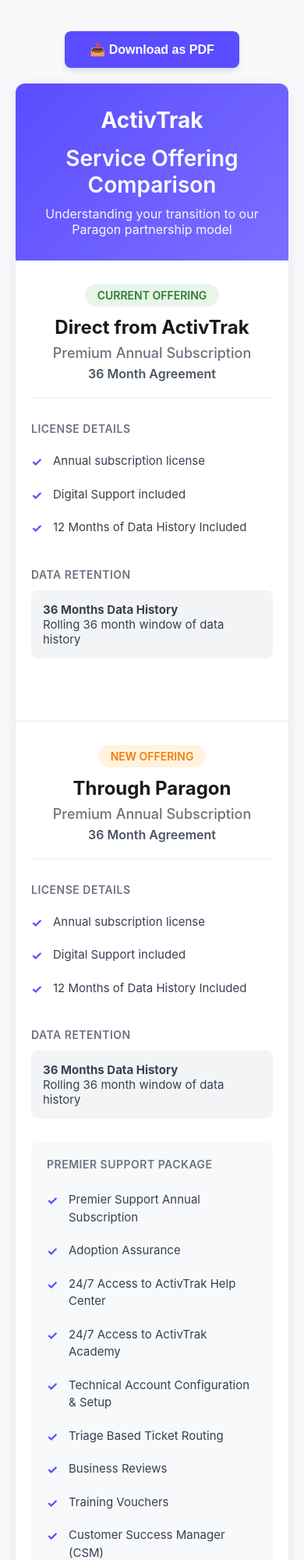
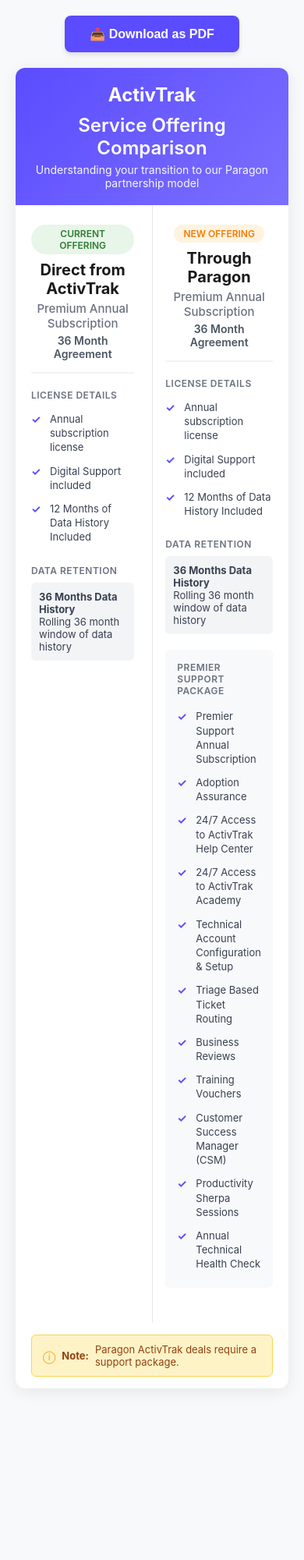
Before and after one commit to joevelatini/comparison, a plain HTML site: page index.html in a window 390 px wide. Shown: the top 2000 px of the page at 78% size. After the commit the page ends 1800 px from the top, so only its background shows below. Drawn offline with Linux system fonts and the light colour scheme.

Commit message:
Update index.html

```diff
--- a/index.html
+++ b/index.html
@@ -14,7 +14,7 @@
         body {
             font-family: -apple-system, BlinkMacSystemFont, 'Segoe UI', Roboto, Helvetica, Arial, sans-serif;
             background-color: #f8f9fa;
-            padding: 40px 20px;
+            padding: 20px;
             color: #1a1a1a;
         }
 
@@ -54,24 +54,24 @@
         .header {
             background: linear-gradient(135deg, #5B4CFF 0%, #7B6FFF 100%);
             color: white;
-            padding: 30px;
+            padding: 20px;
             text-align: center;
         }
 
         .logo-placeholder {
-            font-size: 28px;
+            font-size: 24px;
             font-weight: bold;
-            margin-bottom: 15px;
+            margin-bottom: 10px;
         }
 
         .header h1 {
-            font-size: 28px;
+            font-size: 24px;
             font-weight: 600;
-            margin-bottom: 10px;
+            margin-bottom: 5px;
         }
 
         .header p {
-            font-size: 16px;
+            font-size: 14px;
             opacity: 0.95;
         }
 
@@ -93,23 +93,23 @@
         }
 
         .column {
-            padding: 40px 30px;
+            padding: 25px 20px;
         }
 
         .column-header {
             text-align: center;
-            margin-bottom: 30px;
-            padding-bottom: 20px;
+            margin-bottom: 20px;
+            padding-bottom: 15px;
             border-bottom: 2px solid #f3f4f6;
         }
 
         .offering-type {
             display: inline-block;
-            padding: 6px 16px;
+            padding: 4px 12px;
             border-radius: 20px;
-            font-size: 14px;
+            font-size: 12px;
             font-weight: 600;
-            margin-bottom: 12px;
+            margin-bottom: 8px;
         }
 
         .current .offering-type {
@@ -123,35 +123,35 @@
         }
 
         .column h2 {
-            font-size: 24px;
+            font-size: 20px;
             color: #1a1a1a;
-            margin-bottom: 8px;
+            margin-bottom: 4px;
         }
 
         .subscription-type {
-            font-size: 18px;
+            font-size: 15px;
             color: #6b7280;
             font-weight: 500;
         }
 
         .agreement-term {
-            font-size: 16px;
+            font-size: 14px;
             color: #4b5563;
             font-weight: 600;
-            margin-top: 6px;
+            margin-top: 4px;
         }
 
         .section {
-            margin-bottom: 30px;
+            margin-bottom: 20px;
         }
 
         .section-title {
-            font-size: 14px;
+            font-size: 12px;
             text-transform: uppercase;
             color: #6b7280;
             font-weight: 600;
             letter-spacing: 0.5px;
-            margin-bottom: 12px;
+            margin-bottom: 8px;
         }
 
         .feature-list {
@@ -159,11 +159,11 @@
         }
 
         .feature-list li {
-            padding: 10px 0;
-            padding-left: 28px;
+            padding: 6px 0;
+            padding-left: 24px;
             position: relative;
-            font-size: 15px;
-            line-height: 1.5;
+            font-size: 13px;
+            line-height: 1.4;
             color: #374151;
         }
 
@@ -173,74 +173,54 @@
             left: 0;
             color: #5B4CFF;
             font-weight: bold;
-            font-size: 16px;
+            font-size: 14px;
         }
 
         .data-history {
             background: #f3f4f6;
-            border-radius: 8px;
-            padding: 15px;
-            margin-top: 8px;
-            font-size: 15px;
+            border-radius: 6px;
+            padding: 10px;
+            margin-top: 6px;
+            font-size: 13px;
             color: #374151;
         }
 
         .paragon-note {
             background: #fef3c7;
             border: 1px solid #fcd34d;
-            border-radius: 8px;
-            padding: 12px 16px;
-            margin: 20px 30px 0 30px;
-            font-size: 14px;
+            border-radius: 6px;
+            padding: 10px 14px;
+            margin: 15px 20px 15px 20px;
+            font-size: 13px;
             color: #92400e;
             display: flex;
             align-items: center;
-            gap: 10px;
+            gap: 8px;
         }
 
         .paragon-note::before {
             content: 'ⓘ';
-            font-size: 18px;
+            font-size: 16px;
             color: #f59e0b;
             flex-shrink: 0;
         }
 
         .support-section {
             background: #f8f9fa;
-            border-radius: 8px;
-            padding: 20px;
+            border-radius: 6px;
+            padding: 15px;
         }
 
         .support-section .section-title {
-            margin-bottom: 16px;
-        }
-
-        .support-included {
-            color: #059669;
-            font-weight: 600;
-            font-size: 16px;
-        }
-
-        @media (max-width: 768px) {
-            .comparison-wrapper {
-                grid-template-columns: 1fr;
-                gap: 20px;
-            }
-
-            .comparison-wrapper::after {
-                display: none;
-            }
-
-            .column {
-                padding: 30px 20px;
-            }
-
-            .paragon {
-                border-top: 1px solid #e5e7eb;
-            }
+            margin-bottom: 10px;
         }
 
         @media print {
+            @page {
+                size: letter;
+                margin: 0.5in;
+            }
+
             body {
                 padding: 0;
                 background: white;
@@ -251,8 +231,44 @@
             }
 
             .container {
-                box-shadow: none;
+                box-shadow: 0 0 0 1px #e5e7eb;
                 max-width: 100%;
+                border-radius: 8px;
+            }
+
+            .header {
+                background: linear-gradient(135deg, #5B4CFF 0%, #7B6FFF 100%) !important;
+                -webkit-print-color-adjust: exact;
+                print-color-adjust: exact;
+                color: white !important;
+            }
+
+            .offering-type {
+                -webkit-print-color-adjust: exact;
+                print-color-adjust: exact;
+            }
+
+            .current .offering-type {
+                background: #e8f5e9 !important;
+                color: #2e7d32 !important;
+            }
+
+            .paragon .offering-type {
+                background: #fff3e0 !important;
+                color: #f57c00 !important;
+            }
+
+            .paragon-note {
+                background: #fef3c7 !important;
+                border: 1px solid #fcd34d !important;
+                -webkit-print-color-adjust: exact;
+                print-color-adjust: exact;
+            }
+
+            .support-section {
+                background: #f8f9fa !important;
+                -webkit-print-color-adjust: exact;
+                print-color-adjust: exact;
             }
 
             .comparison-wrapper {
@@ -263,7 +279,7 @@
                 page-break-inside: avoid;
             }
 
-            .support-section {
+            .feature-list li {
                 page-break-inside: avoid;
             }
         }
```
